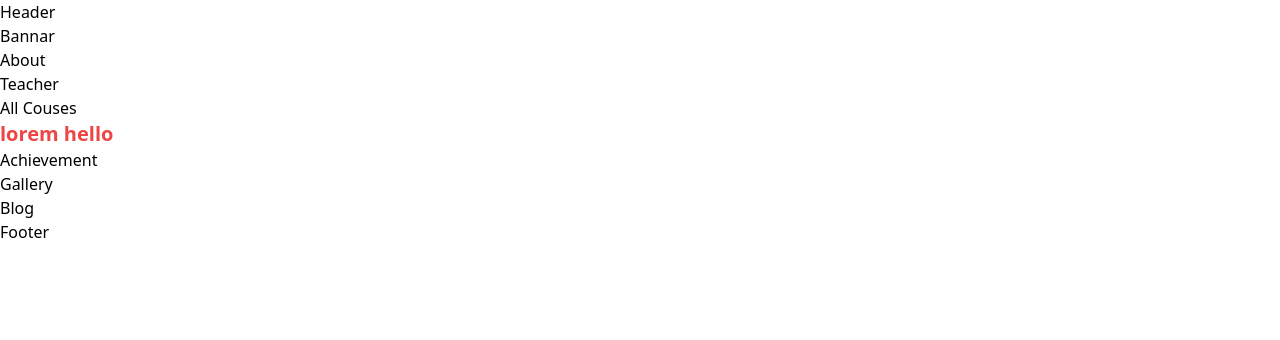
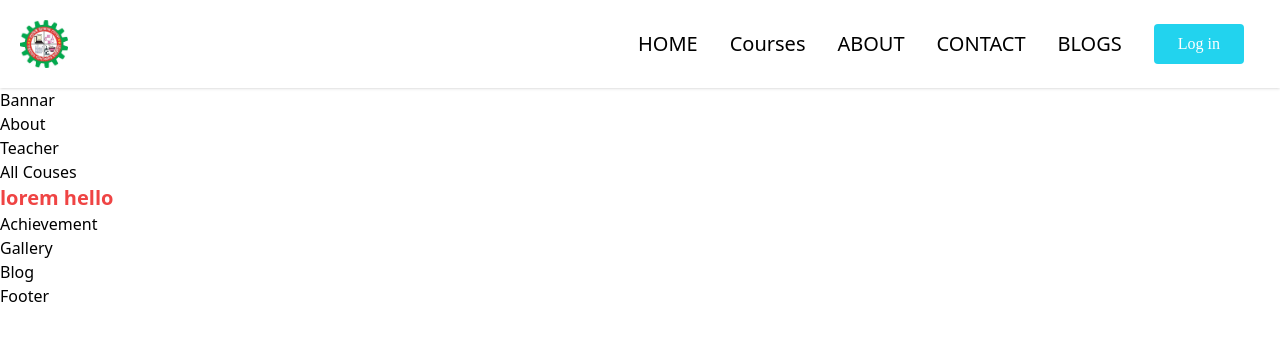
Before and after one commit to sariothossain1011/department-client, a React (Vite) app: page / in a window 1280 px wide. Shown: the top 340 px of the page. Built offline with nearby package versions, Linux system fonts and the light colour scheme.

Commit message:
desktop and mobile menu complate

```diff
--- a/src/App.jsx
+++ b/src/App.jsx
@@ -1,6 +1,6 @@
 import ReactDOM from "react-dom/client";
 import { BrowserRouter, Routes, Route } from "react-router-dom";
-import HeaderPage from "./pages/header/HeaderPage";
+import HomePage from "./pages/home/HomePage";
 import BannarPage from "./pages/bannar/BannarPage";
 import AboutPage from "./pages/about/AboutPage";
 import TeacherPages from "./pages/teachers/TeacherPages";
@@ -14,15 +14,15 @@ function App() {
   return (
     <BrowserRouter>
       <Routes>
-        <Route path="/" element={<HeaderPage />}>
+        <Route path="/" element={<HomePage />}>
           <Route index element={<BannarPage />} />
           <Route path="abouts" element={<AboutPage />} />
-          <Route path="teacher" element={<TeacherPages  />} />
-          <Route path="course" element={<CoursePage  />} />
-          <Route path="achievement" element={<AchievementPage  />} />
-          <Route path="gallery" element={<GalleryPage  />} />
+          <Route path="teacher" element={<TeacherPages />} />
+          <Route path="course" element={<CoursePage />} />
+          <Route path="achievement" element={<AchievementPage />} />
+          <Route path="gallery" element={<GalleryPage />} />
           <Route path="blog" element={<BlogPage />} />
-          <Route path="footer" element={<FooterPage  />} />
+          <Route path="footer" element={<FooterPage />} />
           <Route path="*" element={<NotFoundPage />} />
         </Route>
       </Routes>
--- a/src/components/header/Header.jsx
+++ b/src/components/header/Header.jsx
@@ -1,9 +1,67 @@
-import React from 'react'
+import { useState } from "react";
+import { AiOutlineMenu } from "react-icons/ai";
+import logo from "../../assets/logo.jpg"
+const Header = () => {
+  const [open, setOpen] = useState(false);
+  console.log(open);
+  const handleToggle = () => {
+    setOpen(!open)
+  }
 
-const Header = () => {
   return (
-    <div>Header</div>
-  )
-}
+    <nav className="p-5 bg-white shadow md:flex md:items-center md:justify-between">
+      <div className="flex justify-between items-center ">
+        <span className="text-2xl font-[Poppins] cursor-pointer">
+          <img
+            className="h-12 inline"
+            src={logo}
+          />
 
-export default Header
+        </span>
+
+        <span className="text-3xl cursor-pointer mx-2 md:hidden block">
+          <AiOutlineMenu onClick={handleToggle} />
+        </span>
+      </div>
+
+      <ul
+        className={`md:flex md:items-center z-10 md:z-auto md:static absolute bg-white w-full left-0 md:w-auto md:py-0 py-4 md:pl-0 pl-7 md:opacity-100 opacity-0 top-[-400px] transition-all ease-in duration-500 ${
+          open && "top-[70px] opacity-100 bg-primary text-white bg-[#2D72F3]"
+        }`}
+      >
+        <li className="mx-4 my-6 md:my-0 ">
+          <a href="#" className="text-xl hover:text-cyan-500 duration-500">
+            HOME
+          </a>
+        </li>
+        <li className="mx-4 my-6 md:my-0">
+          <a href="#" className="text-xl hover:text-cyan-500 duration-500">
+            Courses
+          </a>
+        </li>
+        <li className="mx-4 my-6 md:my-0">
+          <a href="#" className="text-xl hover:text-cyan-500 duration-500">
+            ABOUT
+          </a>
+        </li>
+        <li className="mx-4 my-6 md:my-0">
+          <a href="#" className="text-xl hover:text-cyan-500 duration-500">
+            CONTACT
+          </a>
+        </li>
+        <li className="mx-4 my-6 md:my-0">
+          <a href="#" className="text-xl hover:text-cyan-500 duration-500">
+            BLOGS
+          </a>
+        </li>
+
+        <button className="bg-cyan-400 text-white font-[Poppins] duration-500 px-6 py-2 mx-4 hover:bg-cyan-500 rounded ">
+          Log in
+        </button>
+        <h2 className=""></h2>
+      </ul>
+    </nav>
+  );
+};
+
+export default Header;
--- a/src/pages/header/HeaderPage.jsx
+++ /dev/null
@@ -1,29 +0,0 @@
-import React, { Fragment } from 'react'
-import Header from '../../components/header/Header'
-import Bannar from '../../components/bannar/Bannar'
-import About from '../../components/about/About'
-import Teacher from '../../components/teachers/Teacher'
-import Course from '../../components/courses/Course'
-import Achievement from '../../components/achievement/Achievement'
-import Gallery from '../../components/gallery/Gallery'
-import Blog from '../../components/blogs/Blog'
-import Footer from '../../components/footer/Footer'
-
-const HeaderPage = () => {
-  return (
-    <Fragment>
-      <Header/>
-      <Bannar/>
-      <About/>
-      <Teacher/>
-      <Course/>
-      <Achievement/>
-      <Gallery/>
-      <Blog/>
-      <Footer/>
-
-    </Fragment>
-  )
-}
-
-export default HeaderPage
--- /dev/null
+++ b/src/pages/home/HomePage.jsx
@@ -0,0 +1,28 @@
+import React, { Fragment } from "react";
+import Header from "../../components/header/Header";
+import Bannar from "../../components/bannar/Bannar";
+import About from "../../components/about/About";
+import Teacher from "../../components/teachers/Teacher";
+import Course from "../../components/courses/Course";
+import Achievement from "../../components/achievement/Achievement";
+import Gallery from "../../components/gallery/Gallery";
+import Blog from "../../components/blogs/Blog";
+import Footer from "../../components/footer/Footer";
+
+const HomePage = () => {
+  return (
+    <Fragment>
+      <Header />
+      <Bannar />
+      <About />
+      <Teacher />
+      <Course />
+      <Achievement />
+      <Gallery />
+      <Blog />
+      <Footer />
+    </Fragment>
+  );
+};
+
+export default HomePage;
```
Also changed, not shown: src/assets/logo.jpg (added).
